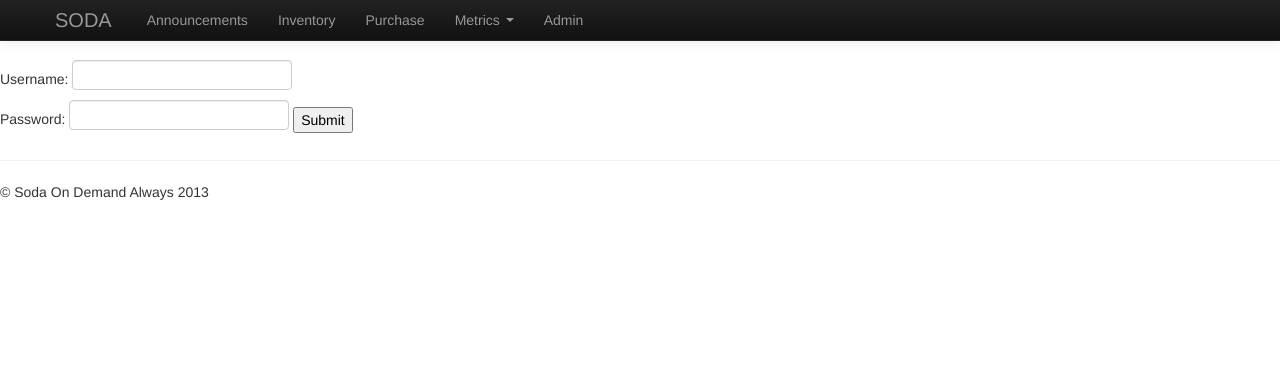
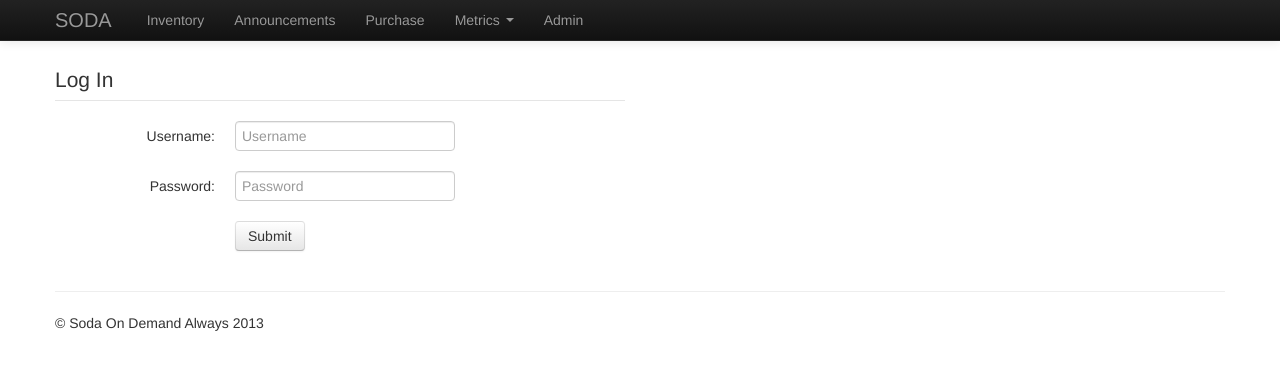
Before and after one commit to JustinKellogg/sodaSite, a Django app: page /purchase/ in a window 1280 px wide. Shown: the top 370 px of the page. Run offline with Django 3.2, Linux system fonts and the light colour scheme; parts of the project's set-up code (start-up, migrations or seed data) failed here and were passed over; some libraries are stand-ins or nearby versions.

Commit message:
UI Updates
Update the template... modify container structures, reorder menu, open
admin control panel in new tab.
Modify the layout of the blog - announcements entries.
Modify the log in page.
Remove Bootstrap favicons.  Make our own favicons for later.

```diff
--- a/sodaSite/purchase/templates/purchase/login.html
+++ b/sodaSite/purchase/templates/purchase/login.html
@@ -8,15 +8,38 @@
 <body>
 
   {% if error_message %}
-    <strong>{{ error_message }}</strong>
+    <div class="row" align="center">
+      <div class="offset4 span4">
+        <strong>{{ error_message }}</strong>
+      </div>
+    </div>
   {% endif %}
 
-  <form action="{% url 'purchase:login' %}" method="post">
-    {% csrf_token %}
-    Username: <input type="text" name="username"/> <br/>
-    Password: <input type="password" name="password"/>
-    <input type="submit" value="Submit"/>
-  </form>
+  <div class="row">
+    <div class="span6">
+      <form class="form-horizontal" action="{% url 'purchase:login' %}" method="post">
+        {% csrf_token %}
+        <legend>Log In</legend>
+        <div class="control-group">
+          <label class="control-label" for="inputUsername">Username:</label>
+          <div class="controls">
+            <input type="text" id="inputUsername" name="username" placeholder="Username"/>
+          </div>
+        </div>
+        <div class="control-group">
+          <label class="control-label" for="inputPassword">Password:</label>
+          <div class="controls">
+            <input type="password" id="inputUsername" name="password" placeholder="Password"/>
+          </div>
+        </div>
+        <div class="control-group">
+          <div class="controls">
+            <input class="btn" type="submit" value="Submit"/>
+          </div>
+        </div>
+      </form>
+    </div>
+  </div>
 </body>
 
 {% endblock stuff %}
--- a/sodaSite/templates/base-boot.html
+++ b/sodaSite/templates/base-boot.html
@@ -10,7 +10,7 @@
     <meta name="description" content="">
     <meta name="author" content="">
 
-    <!-- Le styles -->
+    <!-- CSS styles -->
     <link href="../static/bootstrap/css/bootstrap.css" rel="stylesheet">
     <style type="text/css">
       body {
@@ -26,12 +26,13 @@
     <![endif]-->
 
     <!-- Fav and touch icons -->
-    <link rel="apple-touch-icon-precomposed" sizes="144x144" href="../static/bootstrap/ico/apple-touch-icon-144-precomposed.png">
+    <!-- <link rel="apple-touch-icon-precomposed" sizes="144x144" href="../static/bootstrap/ico/apple-touch-icon-144-precomposed.png">
     <link rel="apple-touch-icon-precomposed" sizes="114x114" href="../static/bootstrap/ico/apple-touch-icon-114-precomposed.png">
       <link rel="apple-touch-icon-precomposed" sizes="72x72" href="../static/bootstrap/ico/apple-touch-icon-72-precomposed.png">
                     <link rel="apple-touch-icon-precomposed" href="../static/bootstrap/ico/apple-touch-icon-57-precomposed.png">
-                                   <link rel="shortcut icon" href="../static/bootstrap/ico/favicon.png">
+                                   <link rel="shortcut icon" href="../static/bootstrap/ico/favicon.png  -->
 
+    <!-- Start Navbar -->
     <div class="navbar navbar-inverse navbar-fixed-top">
       <div class="navbar-inner">
         <div class="container">
@@ -43,8 +44,8 @@
           <a class="brand" href="{% url 'home:index' %}">SODA</a>
           <div class="nav-collapse collapse">
             <ul class="nav">
+              <li><a href="{% url 'home:index' %}">Inventory</a></li>
 			  <li><a href="{% url 'blog:index' %}">Announcements</a></li>
-			  <li><a href="{% url 'home:index' %}">Inventory</a></li>
               <li><a href="{% url 'purchase:index' %}">Purchase</a></li>
 			  <li class="dropdown">
 				<a href="#" class="dropdown-toggle" data-toggle="dropdown">Metrics <b class="caret"></b></a>
@@ -52,37 +53,35 @@
 				  <li><a href="{% url 'chart:type' %}">By Type</a></li>
                   <li><a href="{% url 'chart:time' %}">By Time</a></li>
                   <li><a href="{% url 'chart:sugar' %}">By Sugar</a></li>
-				  <li class="divider"></li>
-				  <!--<li><a href="#">Custom</a></li>-->
 				</ul>
 			  </li>
-              <li><a href="{% url 'admin:index' %}">Admin</a></li>
+              <li><a href="{% url 'admin:index' %}" target="_blank">Admin</a></li>
             </ul>
           </div><!--/.nav-collapse -->
         </div>
       </div>
     </div>
+    <!-- End Navbar -->
 
-    </div> <!-- /container -->
   </head>
+  {% endblock navbar %}
 
   <body>
-
+    <div class="container">
+      {% block stuff %}
+      {% endblock stuff %}
+    </div>
   </body>
 
-{% endblock navbar %}
-
-{% block stuff %}
-{% endblock stuff %}
-
+  <div class="container">
     <hr>
     <footer>
       <p>&copy; Soda On Demand Always 2013</p>
     </footer>
+  </div>
 
-  <!-- Le javascript
-  ================================================== -->
-  <!-- Placed at the end of the document so the pages load faster -->
+  <!-- ================================================== -->
+  <!-- Javascript placed at the end of the document so the pages load faster. -->
   <script type="text/javascript" src="../static/js/jquery-1.9.1.min.js"></script>
   <script src="../static/bootstrap/js/bootstrap.js"></script>
   <script src="../static/bootstrap/js/bootstrap.min.js"></script>
```
Also changed, not shown: sodaSite/blog/templates/blog/index.html (+14 -10 lines), sodaSite/home/templates/home/index.html (+5 -4 lines). Lines whose indentation alone changed are shown as unchanged.
